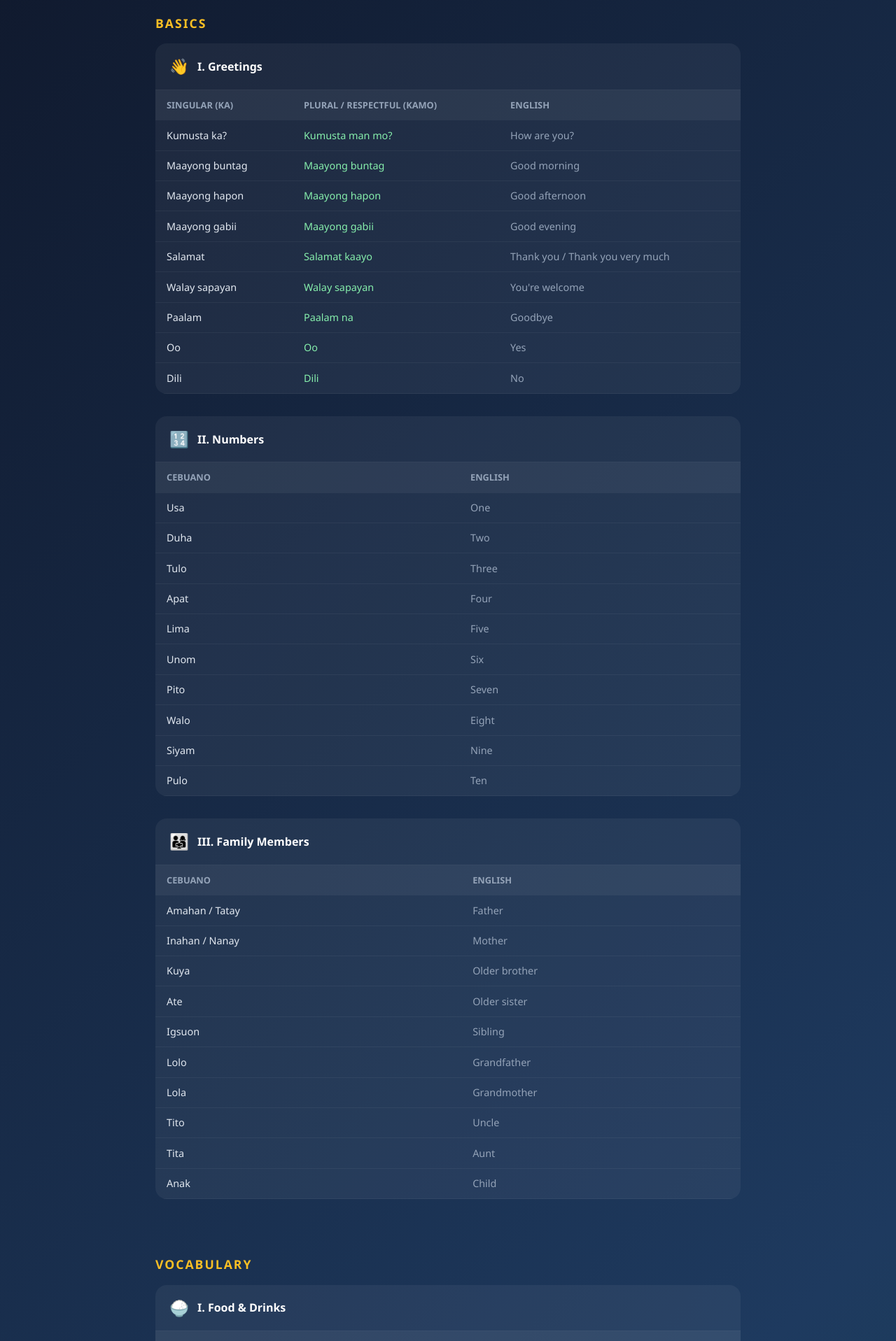
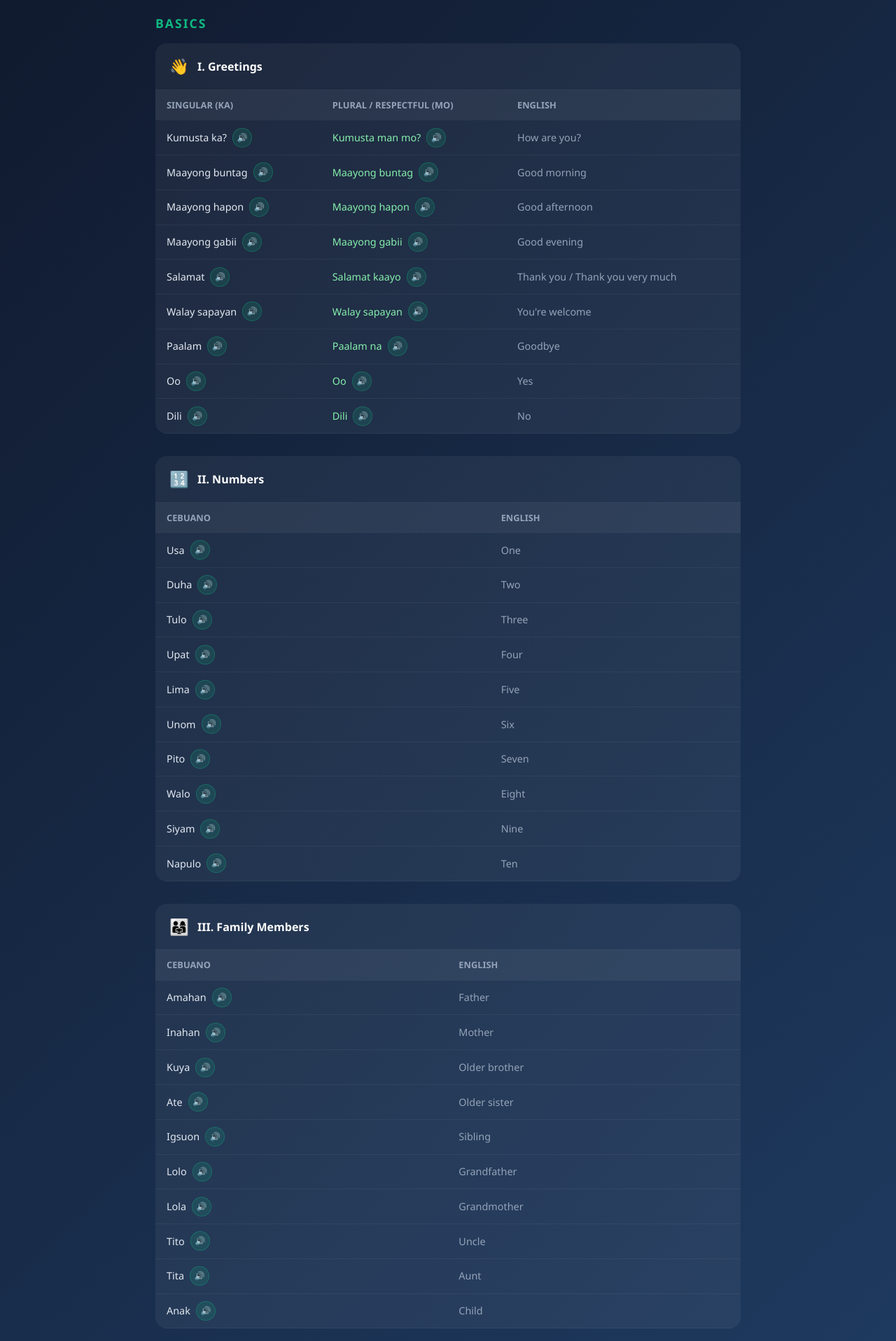
Before and after one commit to schoolprobuddy/talkaph, a Next.js app: page /learn/cebuano in a window 1280 px wide. Shown: the part 300-2217 px from the top of the page at 70% size. Built offline with nearby package versions, Linux system fonts and the light colour scheme.

Commit message:
Update page.js

```diff
--- a/app/learn/cebuano/page.js
+++ b/app/learn/cebuano/page.js
@@ -1,4 +1,104 @@
+"use client";
 import Link from "next/link";
+
+const AUDIO = {
+  // Greetings
+  "Kumusta ka?": "cb_142_kumusta_ka.mp3",
+  "Kumusta man mo?": "cb_m032_kumusta_man_mo.mp3",
+  "Maayong buntag": "fix_061_maayong_buntag.mp3",
+  "Maayong hapon": "fix_062_maayong_hapon.mp3",
+  "Maayong gabii": "fix_063_maayong_gabii.mp3",
+  "Salamat": "cb_146_salamat.mp3",
+  "Salamat kaayo": "cb_m036_salamat_kaayo.mp3",
+  "Walay sapayan": "cb_147_walay_sapayan.mp3",
+  "Paalam": "cb_147_paalam.mp3",
+  "Paalam na": "cb_m037_paalam_na.mp3",
+  "Oo": "fix_064_oo.mp3",
+  "Dili": "fix_065_dili.mp3",
+  // Numbers
+  "Usa": "new_cb_num_001_usa.mp3",
+  "Duha": "new_cb_num_002_duha.mp3",
+  "Tulo": "new_cb_num_003_tulo.mp3",
+  "Upat": "new_cb_num_004_upat.mp3",
+  "Lima": "new_cb_num_005_lima.mp3",
+  "Unom": "new_cb_num_006_unom.mp3",
+  "Pito": "new_cb_num_007_pito.mp3",
+  "Walo": "new_cb_num_008_walo.mp3",
+  "Siyam": "new_cb_num_009_siyam.mp3",
+  "Napulo": "new_cb_num_010_napulo.mp3",
+  // Family
+  "Amahan": "new_cb_fam_001_amahan.mp3",
+  "Inahan": "new_cb_fam_002_inahan.mp3",
+  "Kuya": "fix_019_kuya.mp3",
+  "Ate": "fix_020_ate.mp3",
+  "Igsuon": "new_cb_fam_003_igsuon.mp3",
+  "Lolo": "new_cb_fam_004_lolo.mp3",
+  "Lola": "new_cb_fam_005_lola.mp3",
+  "Tito": "fix_021_tito.mp3",
+  "Tita": "fix_022_tita.mp3",
+  "Anak": "new_tl_fam_anak.mp3",
+  // Food
+  "Kan-on": "new_cb_food_001_kanon.mp3",
+  "Bugas": "new_cb_food_002_bugas.mp3",
+  "Tubig": "new_cb_food_003_tubig.mp3",
+  "Tinapay": "new_cb_food_004_tinapay.mp3",
+  "Manok": "fix_074_manok.mp3",
+  "Baboy": "fix_075_baboy.mp3",
+  "Isda": "new_cb_food_005_isda.mp3",
+  "Itlog": "new_cb_food_006_itlog.mp3",
+  "Utanon": "new_cb_food_007_utanon.mp3",
+  "Gatas": "new_cb_food_008_gatas.mp3",
+  // Colors
+  "Pula": "new_cb_color_001_pula.mp3",
+  "Asul": "new_cb_color_002_asul.mp3",
+  "Berde": "new_cb_color_003_berde.mp3",
+  "Dalag": "new_cb_color_004_dalag.mp3",
+  "Puti": "new_cb_color_005_puti.mp3",
+  "Itom": "new_cb_color_006_itom.mp3",
+  "Kahel": "new_cb_color_007_kahel.mp3",
+  "Lila": "new_cb_color_008_lila.mp3",
+  "Rosas": "new_cb_color_009_rosas.mp3",
+  "Kayumanggi": "new_cb_color_010_kayumanggi.mp3",
+  // Places
+  "Merkado": "new_cb_place_001_merkado.mp3",
+  "Tindahan": "new_cb_place_002_tindahan.mp3",
+  "Ospital": "new_cb_place_003_ospital.mp3",
+  "Eskwelahan": "new_cb_place_004_eskwelahan.mp3",
+  "Simbahan": "new_cb_place_005_simbahan.mp3",
+  "Banko": "new_cb_place_006_banko.mp3",
+  "Parke": "new_cb_place_007_parke.mp3",
+  "Balay": "new_cb_place_008_balay.mp3",
+  "Karsada": "new_cb_place_009_karsada.mp3",
+  // Expressions
+  "Sige": "new_cb_expr_001_sige.mp3",
+  "Ayaw problema": "new_cb_expr_002_ayaw_problema.mp3",
+  "Wala ko kahibalo": "new_cb_expr_003_wala_ko_kahibalo.mp3",
+  "Hulat lang": "new_cb_expr_004_hulat_lang.mp3",
+  "Gigutom na ko": "new_cb_expr_005_gigutom_na_ko.mp3",
+  "Gikapoy na ko": "new_cb_expr_006_gikapoy_na_ko.mp3",
+  "Palangga ko ikaw": "new_cb_expr_007_palangga_ko_ikaw.mp3",
+  // Directions
+  "Asa ang CR?": "new_cb_dir_001_asa_ang_cr.mp3",
+  "Unsaon pagadto sa?": "new_cb_dir_002_unsaon_pagadto_sa.mp3",
+  "Liko sa wala": "new_cb_dir_003_liko_sa_wala.mp3",
+  "Liko sa tuo": "new_cb_dir_004_liko_sa_tuo.mp3",
+  "Diretso lang": "new_cb_dir_005_diretso_lang.mp3",
+  "Duol lang": "new_cb_dir_006_duol_lang.mp3",
+  "Layo ba?": "new_cb_dir_007_layo_ba.mp3",
+  // Introducing Yourself
+  "Ang akong ngalan mao si Maria": "new_cb_adv_001_ang_akong_ngalan.mp3",
+  "Gikan ako sa Cebu": "new_cb_adv_002_gikan_ako_sa_cebu.mp3",
+  "Nagsabot ko og Cebuano": "new_cb_adv_003_nagsabot_ko_og_cebuano.mp3",
+  "Unsa imong ngalan?": "new_cb_adv_004_unsa_imong_ngalan.mp3",
+  "Nalipay ko nga nakaila nimo": "new_cb_adv_005_nalipay_ko.mp3",
+};
+
+function playAudio(phrase) {
+  const filename = AUDIO[phrase];
+  if (!filename) return;
+  const audio = new Audio("/" + filename);
+  audio.play();
+}
 
 const LESSONS = {
   basics: [
@@ -14,11 +114,11 @@ const LESSONS = {
       ["Dili","Dili","No"],
     ]},
     { id: "cb-b2", title: "II. Numbers", icon: "🔢", hasFormal: false, rows: [
-      ["Usa","One"],["Duha","Two"],["Tulo","Three"],["Apat","Four"],["Lima","Five"],
-      ["Unom","Six"],["Pito","Seven"],["Walo","Eight"],["Siyam","Nine"],["Pulo","Ten"],
+      ["Usa","One"],["Duha","Two"],["Tulo","Three"],["Upat","Four"],["Lima","Five"],
+      ["Unom","Six"],["Pito","Seven"],["Walo","Eight"],["Siyam","Nine"],["Napulo","Ten"],
     ]},
     { id: "cb-b3", title: "III. Family Members", icon: "👨‍👩‍👧", hasFormal: false, rows: [
-      ["Amahan / Tatay","Father"],["Inahan / Nanay","Mother"],["Kuya","Older brother"],
+      ["Amahan","Father"],["Inahan","Mother"],["Kuya","Older brother"],
       ["Ate","Older sister"],["Igsuon","Sibling"],["Lolo","Grandfather"],
       ["Lola","Grandmother"],["Tito","Uncle"],["Tita","Aunt"],["Anak","Child"],
     ]},
@@ -42,11 +142,10 @@ const LESSONS = {
   ],
   advanced: [
     { id: "cb-a1", title: "I. Introducing Yourself", icon: "💬", hasFormal: false, rows: [
-      ["Ang akong ngalan mao si ___","My name is ___"],
+      ["Ang akong ngalan mao si Maria","My name is ___"],
       ["Gikan ako sa Cebu","I am from Cebu"],
       ["Nagsabot ko og Cebuano","I speak Cebuano"],
       ["Unsa imong ngalan?","What is your name?"],
-      ["Tagpila ka?","How old are you?"],
       ["Nalipay ko nga nakaila nimo","Nice to meet you"],
     ]},
     { id: "cb-a2", title: "II. Everyday Expressions", icon: "🗣️", hasFormal: false, rows: [
@@ -57,11 +156,10 @@ const LESSONS = {
       ["Gigutom na ko","I am already hungry"],
       ["Gikapoy na ko","I am already tired"],
       ["Palangga ko ikaw","I love you"],
-      ["Naa ka diri","You are here"],
     ]},
     { id: "cb-a3", title: "III. Asking Directions", icon: "🗺️", hasFormal: false, rows: [
       ["Asa ang CR?","Where is the restroom?"],
-      ["Unsaon pagadto sa ___?","How do I get to ___?"],
+      ["Unsaon pagadto sa?","How do I get to ___?"],
       ["Liko sa wala","Turn left"],
       ["Liko sa tuo","Turn right"],
       ["Diretso lang","Go straight"],
@@ -97,7 +195,7 @@ export default function CebuanoPage() {
 
       {TABS.map(tab => (
         <section key={tab} style={{ padding: "1rem 2rem 2rem", maxWidth: "900px", margin: "0 auto", width: "100%" }}>
-          <h2 style={{ fontSize: "1.1rem", fontWeight: "700", color: "#fbbf24", textTransform: "uppercase", letterSpacing: "2px", marginBottom: "1rem" }}>
+          <h2 style={{ fontSize: "1.1rem", fontWeight: "700", color: "#10b981", textTransform: "uppercase", letterSpacing: "2px", marginBottom: "1rem" }}>
             {TAB_LABELS[tab]}
           </h2>
           {LESSONS[tab].map(lesson => (
@@ -111,7 +209,7 @@ export default function CebuanoPage() {
                   <thead>
                     <tr style={{ background: "rgba(255,255,255,0.05)" }}>
                       {lesson.hasFormal
-                        ? <><th style={th}>Singular (ka)</th><th style={th}>Plural / Respectful (kamo)</th><th style={th}>English</th></>
+                        ? <><th style={th}>Singular (ka)</th><th style={th}>Plural / Respectful (mo)</th><th style={th}>English</th></>
                         : <><th style={th}>Cebuano</th><th style={th}>English</th></>
                       }
                     </tr>
@@ -119,9 +217,29 @@ export default function CebuanoPage() {
                   <tbody>
                     {lesson.rows.map((row, i) => (
                       <tr key={i} style={{ borderBottom: "1px solid rgba(255,255,255,0.05)" }}>
-                        {row.map((cell, j) => (
-                          <td key={j} style={{ ...td, color: j === 0 ? "#e2e8f0" : j === 1 && lesson.hasFormal ? "#86efac" : "#94a3b8" }}>{cell}</td>
-                        ))}
+                        <td style={{ ...td, color: "#e2e8f0" }}>
+                          <div style={{ display: "flex", alignItems: "center", gap: "8px" }}>
+                            {row[0]}
+                            {AUDIO[row[0]] && (
+                              <button onClick={() => playAudio(row[0])} style={speakBtn}>🔊</button>
+                            )}
+                          </div>
+                        </td>
+                        {lesson.hasFormal ? (
+                          <>
+                            <td style={{ ...td, color: "#86efac" }}>
+                              <div style={{ display: "flex", alignItems: "center", gap: "8px" }}>
+                                {row[1]}
+                                {AUDIO[row[1]] && (
+                                  <button onClick={() => playAudio(row[1])} style={speakBtn}>🔊</button>
+                                )}
+                              </div>
+                            </td>
+                            <td style={{ ...td, color: "#94a3b8" }}>{row[2]}</td>
+                          </>
+                        ) : (
+                          <td style={{ ...td, color: "#94a3b8" }}>{row[1]}</td>
+                        )}
                       </tr>
                     ))}
                   </tbody>
@@ -133,11 +251,12 @@ export default function CebuanoPage() {
       ))}
 
       <footer style={{ textAlign: "center", padding: "2rem", color: "#334155", fontSize: "0.8rem" }}>
-        © 2026 talkaPH · Learn Filipino languages
+        2026 talkaPH - Learn Filipino languages
       </footer>
     </main>
   );
 }
 
+const speakBtn = { background: "rgba(16,185,129,0.15)", border: "1px solid rgba(16,185,129,0.3)", borderRadius: "50%", width: "28px", height: "28px", cursor: "pointer", color: "#10b981", fontSize: "12px", display: "inline-flex", alignItems: "center", justifyContent: "center", flexShrink: 0 };
 const th = { padding: "0.75rem 1rem", textAlign: "left", color: "#94a3b8", fontWeight: "600", fontSize: "0.8rem", textTransform: "uppercase" };
 const td = { padding: "0.65rem 1rem" };
```
